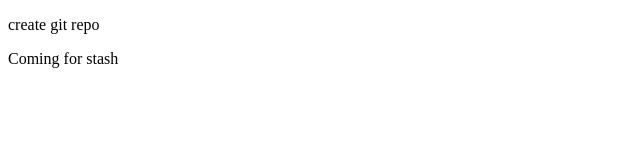
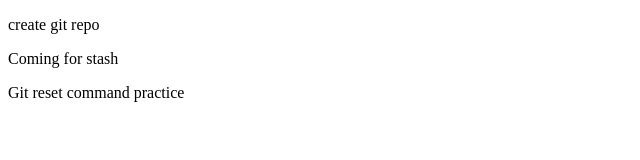
Before and after one commit to MNShakib/gitAssignment, a plain HTML site: page index.html in a window 1280 px wide. Shown: the whole page, without its empty margins (0-640 px from the left). Drawn offline with Linux system fonts and the light colour scheme.

Commit message:
git reset command practice

```diff
--- a/index.html
+++ b/index.html
@@ -8,5 +8,6 @@
 <body>
     <p>create git repo</p>
     <p>Coming for stash</p>
+    <p>Git reset command practice</p>
 </body>
 </html>
```
